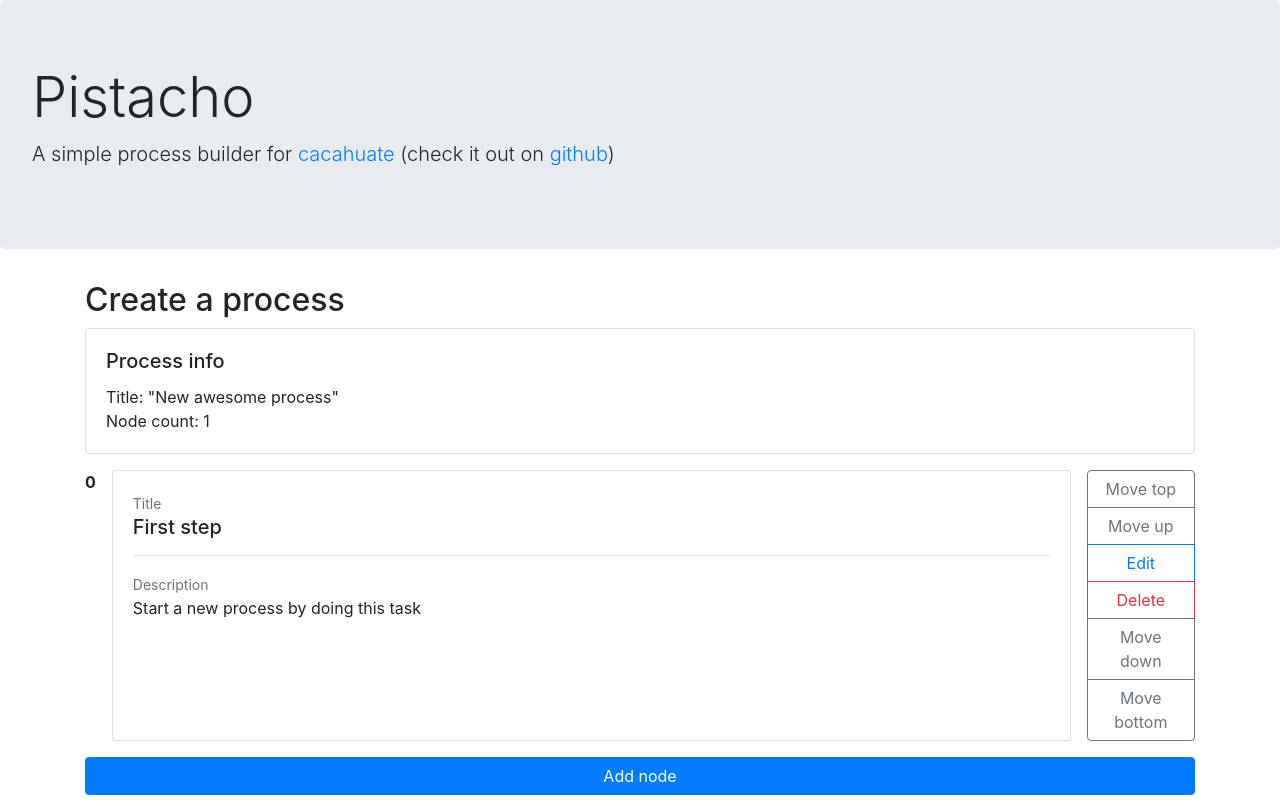
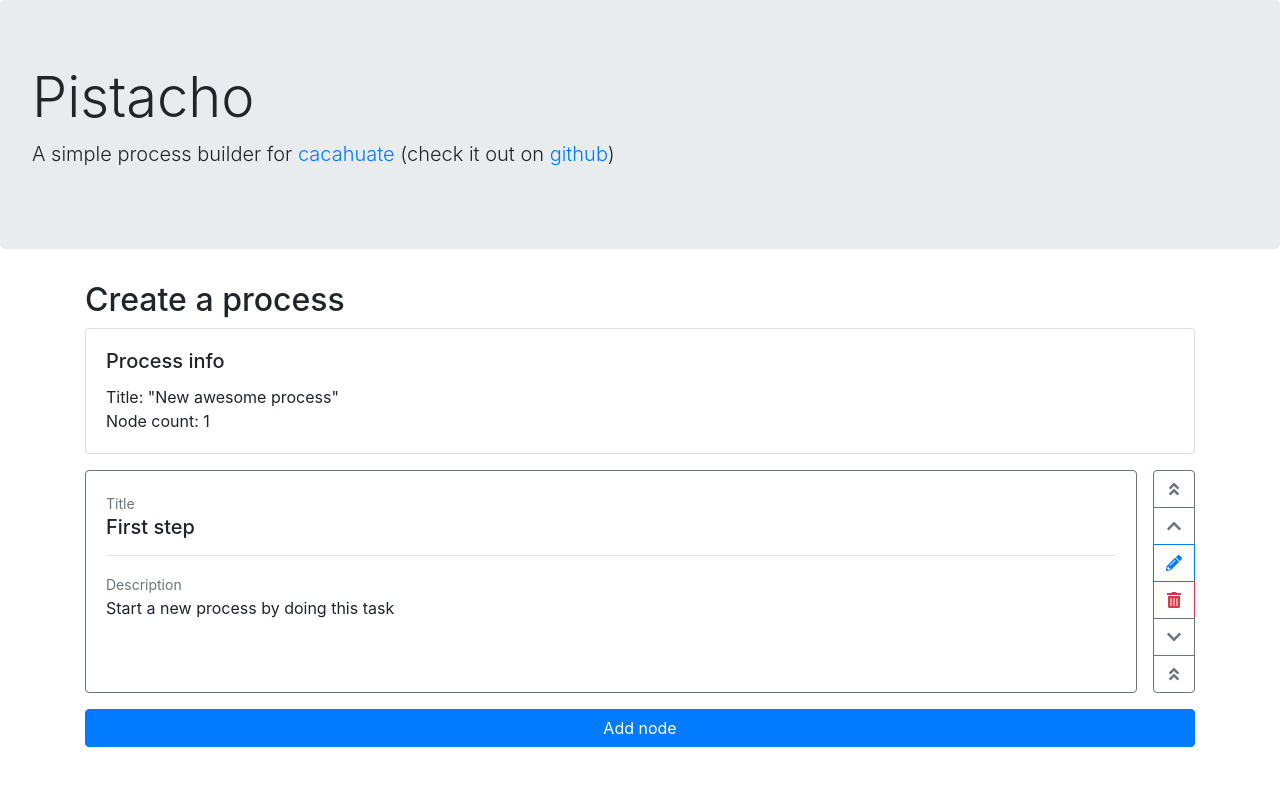
Before and after one commit to tracsa/pistacho, a Vue app: page / in a window 1280 px wide. Built offline with nearby package versions, Linux system fonts and the light colour scheme.

Commit message:
Use icons

```diff
--- a/src/components/NodeView.vue
+++ b/src/components/NodeView.vue
@@ -1,5 +1,5 @@
 <template>
-  <div class="card w-100">
+  <div class="card border-secondary w-100">
     <div class="card-body">
 
       <div class="card-title">
--- a/src/components/ProcessCreator.vue
+++ b/src/components/ProcessCreator.vue
@@ -21,29 +21,33 @@
     >
       <div class="col">
         <div class="d-flex justify-content-between">
-          <div><b>{{ i }}</b></div>
-
-          <component class="mx-3" :is="'app-node-view'" :node="node"/>
+          <component class="mr-3" :is="'app-node-view'" :node="node"/>
 
           <div class="btn-group-vertical">
             <button type="button"
-              class="btn btn-outline-secondary"
-            >Move top</button>
+              class="btn btn-outline-secondary">
+              <font-awesome-icon :icon="['fas', 'angle-double-up']"/>
+            </button>
             <button type="button"
-              class="btn btn-outline-secondary"
-            >Move up</button>
+              class="btn btn-outline-secondary">
+              <font-awesome-icon :icon="['fas', 'chevron-up']"/>
+            </button>
             <button type="button"
-              class="btn btn-outline-primary"
-            >Edit</button>
+              class="btn btn-outline-primary">
+              <font-awesome-icon :icon="['fas', 'pencil-alt']"/>
+            </button>
             <button type="button"
-              class="btn btn-outline-danger"
-            >Delete</button>
+              class="btn btn-outline-danger">
+              <font-awesome-icon :icon="['fas', 'trash-alt']"/>
+            </button>
             <button type="button"
-              class="btn btn-outline-secondary"
-            >Move down</button>
+              class="btn btn-outline-secondary">
+              <font-awesome-icon :icon="['fas', 'chevron-down']"/>
+            </button>
             <button type="button"
-              class="btn btn-outline-secondary"
-            >Move bottom</button>
+              class="btn btn-outline-secondary">
+              <font-awesome-icon :icon="['fas', 'angle-double-up']"/>
+            </button>
           </div>
         </div>
       </div>
--- a/src/main.js
+++ b/src/main.js
@@ -1,11 +1,33 @@
 import Vue from 'vue'
 import App from './App.vue'
 import BootstrapVue from 'bootstrap-vue'
+
+import { library } from '@fortawesome/fontawesome-svg-core'
+import {
+  faAngleDoubleDown,
+  faAngleDoubleUp,
+  faChevronDown,
+  faChevronUp,
+  faPencilAlt,
+  faTrashAlt,
+} from '@fortawesome/free-solid-svg-icons'
+import { FontAwesomeIcon } from '@fortawesome/vue-fontawesome'
 
 import 'bootstrap/dist/css/bootstrap.min.css'
 import 'bootstrap-vue/dist/bootstrap-vue.css'
 
 import '~/components'
+
+library.add(
+  faAngleDoubleDown,
+  faAngleDoubleUp,
+  faChevronDown,
+  faChevronUp,
+  faPencilAlt,
+  faTrashAlt,
+)
+
+Vue.component('font-awesome-icon', FontAwesomeIcon)
 
 Vue.config.productionTip = false
 
```
